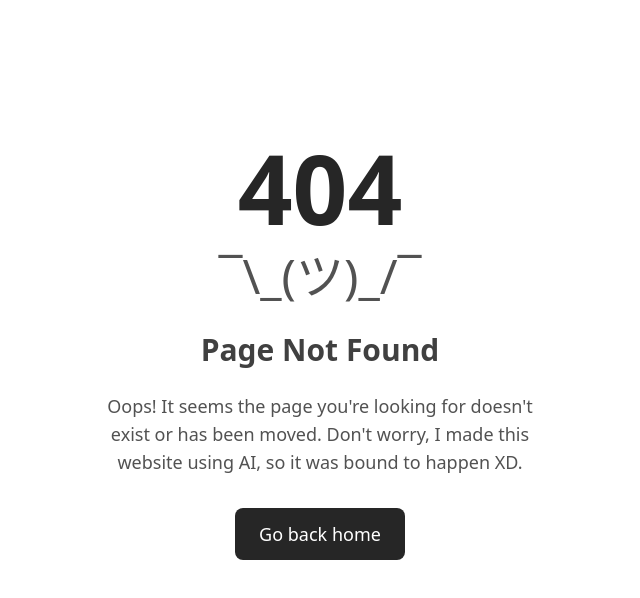
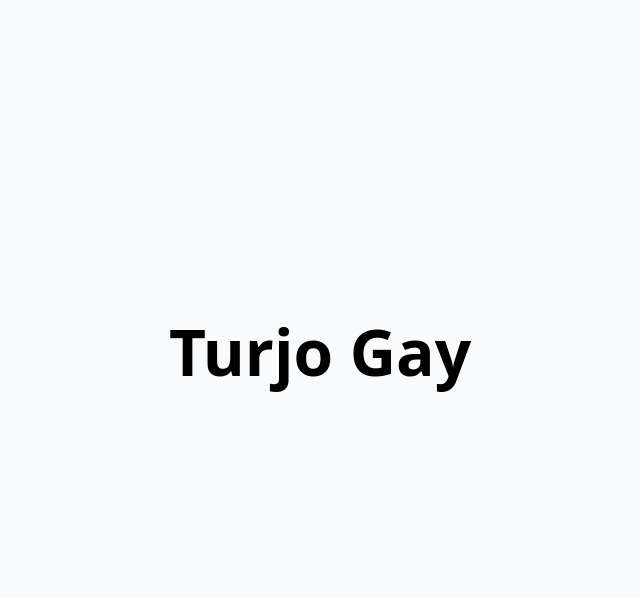
Before and after one commit to zaifears/zaifears-portfolio, a Next.js app: page /bizcomp/btm-iut in a window 1280 px wide. Before the commit this address had no page. Shown: the top 598 px of the page, without its empty margins (320-960 px from the left). Built offline with nearby package versions, Linux system fonts and the light colour scheme.

Commit message:
Added Turjo Gae

```diff
--- /dev/null
+++ b/app/bizcomp/btm-iut/layout.tsx
@@ -0,0 +1,8 @@
+
+export default function BtmIutLayout({ children }: { children: React.ReactNode }) {
+	return (
+		<div style={{ padding: '2rem', minHeight: '100vh', background: '#f9fafb' }}>
+			{children}
+		</div>
+	);
+}
--- /dev/null
+++ b/app/bizcomp/btm-iut/page.tsx
@@ -0,0 +1,8 @@
+
+export default function BtmIutPage() {
+    return (
+        <main style={{ display: 'flex', justifyContent: 'center', alignItems: 'center', height: '80vh' }}>
+            <h1 style={{ fontSize: '4rem', fontWeight: 'bold' }}>Turjo Gay</h1>
+        </main>
+    );
+}
```
